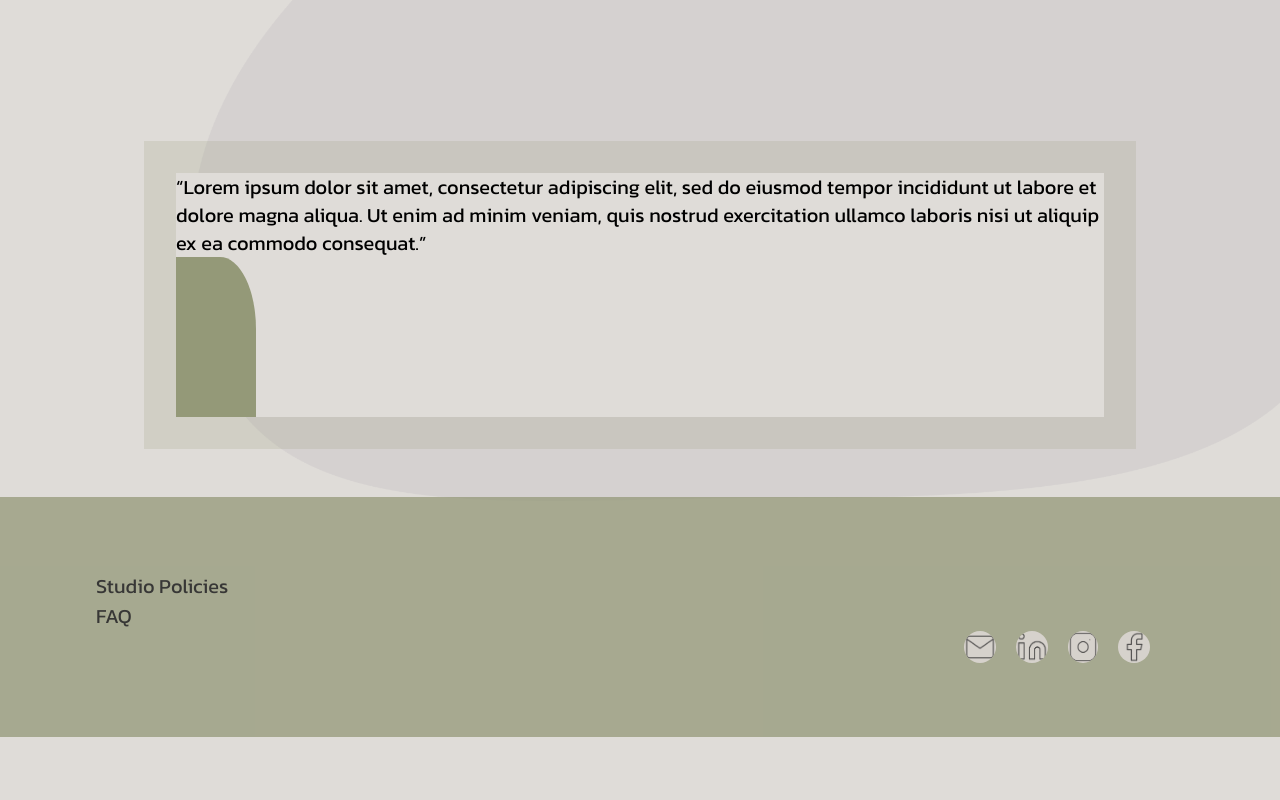
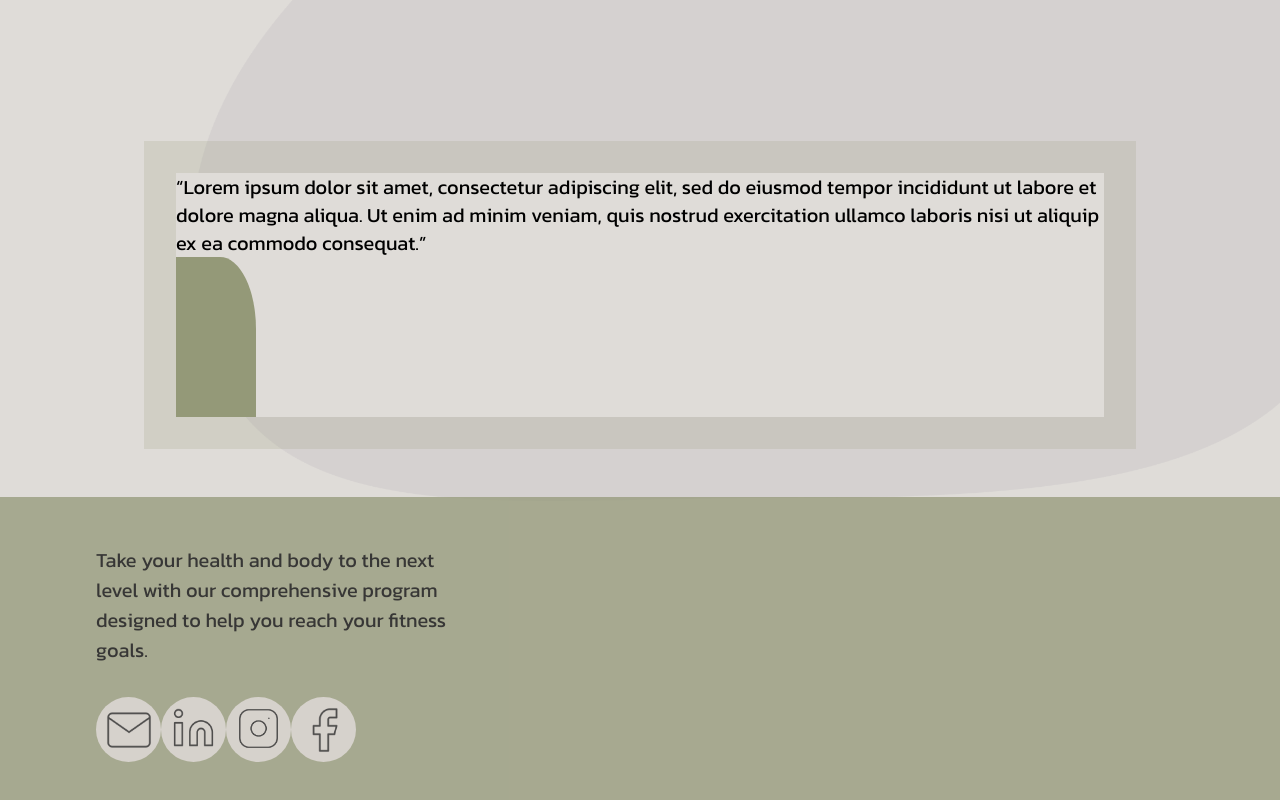
Before and after one commit to Carlie16604/Elevate, a React (Vite) app: page / in a window 1280 px wide. Shown: the part 3499-4299 px from the top of the page. Before the commit the page ends 4236 px from the top, so only its background shows below. Built offline with nearby package versions, Linux system fonts and the light colour scheme.

Commit message:
reconfigured Footer

```diff
--- a/src/pages/Components/Footer.jsx
+++ b/src/pages/Components/Footer.jsx
@@ -1,27 +1,37 @@
 import React from "react";
-// import FB from '../../assets/Reviews/Facebook.png;';
-// import Insta from '../../assets/Reviews/Instagram.png';
-// import LN from '../../assets/Reviews/Linkedin.png';
-// import Mail from '../../assets/Reviews/Mail.png';
+import FB from '../../assets/Reviews/Facebook.png'
+import Insta from '../../assets/Reviews/Instagram.png';
+import LN from '../../assets/Reviews/Linkedin.png';
+import Mail from '../../assets/Reviews/Mail.png';
 
 const Footer = () => {
     return (
         <>
-            <div className='bg-[#949978] h-60 content-center w-screen text-[20px] opacity-75'>
-                <div className='container py-[10rem]'>
-                    <div className=' flex justify-between flex-col px-8 opacity-100'>
-                        <p>Studio Policies</p>
-                        <p>FAQ</p>
-                        <div className='flex justify-end'>
-                            <div className='w-8 h-8 flex flex-row gap-5 mr-[188.5px]'>
-                                {/* <img className='social-icon' src={Mail} alt='Mail Icon'/>
-                                <img className='social-icon' src={LN} alt='Linkedin Icon'/>
-                                <img className='social-icon' src={Insta} alt='Instagram Icon'/>
-                                <img className='social-icon' src={FB} alt='Facebook Icon'/> */}
+            <div className='bg-[#949978] opacity-[75%] z-[-1] py-[3rem]'>
+                <div className='container px-8 w-screen'>
+                    <div classNAme='flex justify-between min620:flex-col min620:items-center min620:text-center min620:gap-[5rem]'>
+                        <div className='flex flex-col w-1/3 gap-8'>
+                            {/* Logo here */}
+                            <p className="text-[20px] color-[#000] font-medium opacity-100">
+                            Take your health and body to the next level with our comprehensive program designed to help you reach your fitness goals.
+                            </p>
+                            <div className='flex flex-wrap'>
+                                <div className='flex text-[20px] pt-2 w-[65px] h-[65px] justify-center  rounded-full bg-[#D4CFC9]'>
+                                    <img className='w-[50px] h-[50px] justify-center align-center' src={Mail} alt='mail'/>
+                                </div>
+                                <div className='flex text-[20px] pt-[9px] w-[65px] h-[65px] justify-center  rounded-full bg-[#D4CFC9]'>
+                                    <img className='w-[45px] h-[45px] justify-center align-center' src={LN} alt='Linkedin'/>
+                                </div>
+                                <div className='flex text-[20px] pt-[9px] w-[65px] h-[65px] justify-center  rounded-full bg-[#D4CFC9]'>
+                                    <img className='w-[45px] h-[45px] justify-center align-center' src={Insta} alt='Instagram'/>
+                                </div>
+                                <div className='flex text-[20px] pt-2 w-[65px] h-[65px] justify-center  rounded-full bg-[#D4CFC9]'>
+                                    <img className='w-[50px] h-[50px] justify-center align-center' src={FB} alt='Facebook'/>
+                                </div>
                             </div>
                         </div>
                     </div>
-                </div>
+               </div>
             </div>
         </>
     )
--- a/src/pages/Reviews.jsx
+++ b/src/pages/Reviews.jsx
@@ -8,6 +8,7 @@ import FB from '../assets/Reviews/Facebook.png';
 import Insta from '../assets/Reviews/Instagram.png';
 import LN from '../assets/Reviews/Linkedin.png';
 import Mail from '../assets/Reviews/Mail.png';
+import Footer from '../pages/Components/Footer.jsx';
 
 const Reviews = () => {
 
@@ -47,7 +48,7 @@ const Reviews = () => {
                             </div>
                         </div>
                     </div>
-                    <div className='bg-[#949978] h-60 content-center w-screen text-[20px] opacity-75'>
+                    {/* <div className='bg-[#949978] h-60 content-center w-screen text-[20px] opacity-75'>
                         <div className='container'>
                             <div className=' flex justify-between flex-col px-8 opacity-100'>
                                 <p>Studio Policies</p>
@@ -62,7 +63,8 @@ const Reviews = () => {
                                 </div>
                             </div>
                         </div>
-                    </div>
+                    </div> */}
+                    <Footer />
                 </div>
                 {/* <Routes>
                     <Route path='/Booking' element={<Booking />}/>
```
